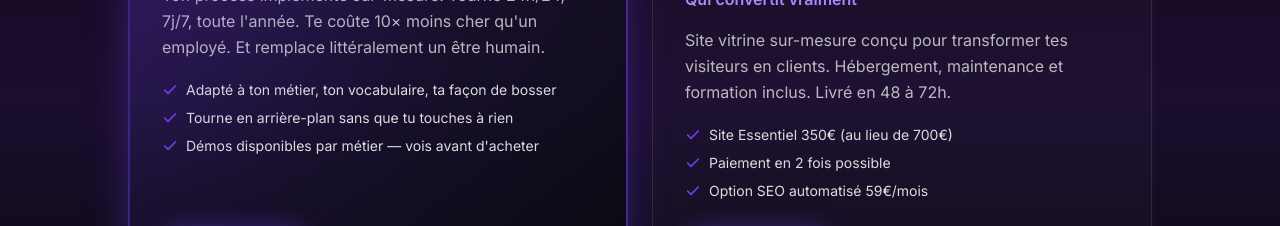
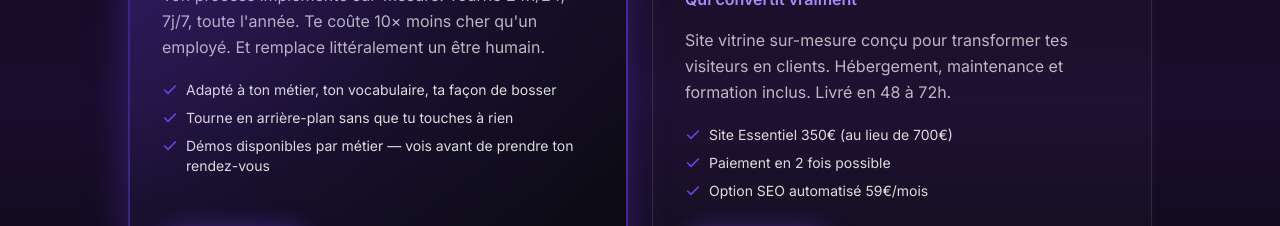
Before and after one commit to DigitalPulseAgency/SITE-AGENCE-definitif, a React (Vite) app: page / in a window 1280 px wide. Shown: the part 1220-1446 px from the top of the page. Built offline with nearby package versions, Linux system fonts and the light colour scheme.

Commit message:
home: fix wording démos

```diff
--- a/src/components/ServicesGrid.jsx
+++ b/src/components/ServicesGrid.jsx
@@ -37,7 +37,7 @@ export default function ServicesGrid() {
               {[
                 'Adapté à ton métier, ton vocabulaire, ta façon de bosser',
                 'Tourne en arrière-plan sans que tu touches à rien',
-                'Démos disponibles par métier — vois avant d\'acheter'
+                'Démos disponibles par métier — vois avant de prendre ton rendez-vous'
               ].map((item, i) => (
                 <li key={i} className="flex gap-2 items-start text-sm text-white/85">
                   <Check className="w-4 h-4 text-[#6B3FE8] flex-shrink-0 mt-0.5" strokeWidth={2.5} />
```
